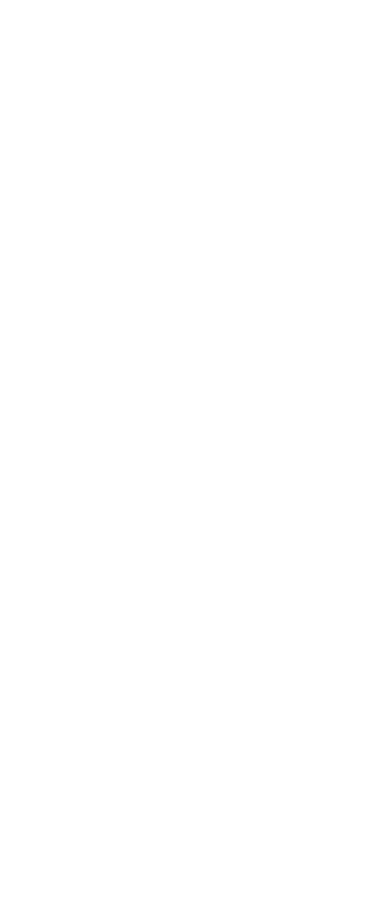
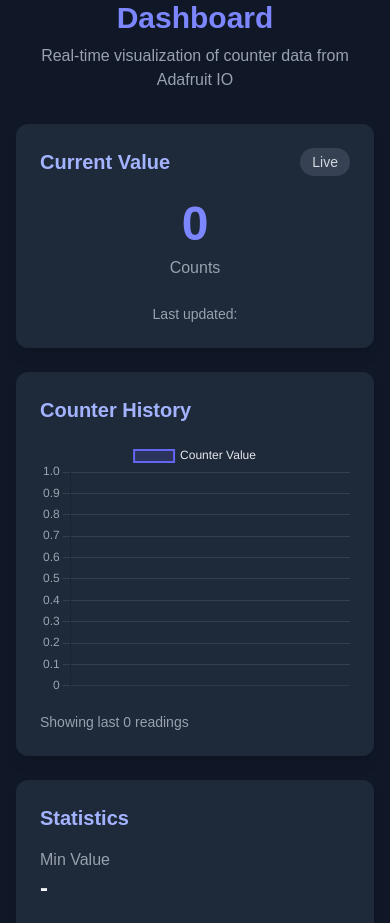
Before and after one commit to mukesh1352/canteensmart, a Next.js app in the folder smartcanteen/: page / in a window 390 px wide. Shown: the part 1062-1985 px from the top of the page. Before the commit the page ends 1010 px from the top, so only its background shows below. Built offline with nearby package versions, Linux system fonts and the light colour scheme; no server answers; the database is empty.

Commit message:
added the counter

```diff
--- /dev/null
+++ b/smartcanteen/src/app/components/counter.tsx
@@ -0,0 +1,232 @@
+"use client";
+import React, { useState, useEffect } from 'react';
+import { Line } from 'react-chartjs-2';
+import {
+  Chart as ChartJS,
+  CategoryScale,
+  LinearScale,
+  PointElement,
+  LineElement,
+  Title,
+  Tooltip,
+  Legend,
+  Filler
+} from 'chart.js';
+
+// Register ChartJS components
+ChartJS.register(
+  CategoryScale,
+  LinearScale,
+  PointElement,
+  LineElement,
+  Title,
+  Tooltip,
+  Legend,
+  Filler
+);
+
+const AIO_USERNAME = process.env.NEXT_PUBLIC_AIO_USERNAME || 'your_username';
+const AIO_KEY = process.env.NEXT_PUBLIC_AIO_KEY || 'your_aio_key';
+const FEED_NAME = 'counter';
+
+const CounterMonitor = () => {
+  const [counter, setCounter] = useState(0);
+  const [isLoading, setIsLoading] = useState(true);
+  const [history, setHistory] = useState<{value: number, timestamp: string}[]>([]);
+  const [lastUpdated, setLastUpdated] = useState<string>('');
+
+  useEffect(() => {
+    // Function to fetch the latest counter value
+    const fetchData = async () => {
+      try {
+        const response = await fetch(`https://io.adafruit.com/api/v2/${AIO_USERNAME}/feeds/${FEED_NAME}/data/last`, {
+          headers: {
+            'X-AIO-Key': AIO_KEY,
+          },
+        });
+
+        const data = await response.json();
+
+        if (data && data.value) {
+          const newValue = Number(data.value);
+          setCounter(newValue);
+
+          // Update history
+          setHistory(prev => {
+            const newHistory = [...prev, {
+              value: newValue,
+              timestamp: new Date().toLocaleTimeString()
+            }];
+            // Keep only the last 20 readings
+            return newHistory.slice(-20);
+          });
+
+          setLastUpdated(new Date().toLocaleTimeString());
+        }
+        setIsLoading(false);
+      } catch (error) {
+        console.error('Error fetching data from Adafruit IO:', error);
+        setIsLoading(false);
+      }
+    };
+
+    // Fetch data on mount
+    fetchData();
+
+    // Set an interval to fetch data every 5 seconds
+    const intervalId = setInterval(() => {
+      fetchData();
+    }, 5000);
+
+    // Cleanup interval on unmount
+    return () => {
+      clearInterval(intervalId);
+    };
+  }, []);
+
+  // Prepare chart data
+  const chartData = {
+    labels: history.map(item => item.timestamp),
+    datasets: [
+      {
+        label: 'Counter Value',
+        data: history.map(item => item.value),
+        borderColor: 'rgba(99, 102, 241, 1)',
+        backgroundColor: 'rgba(99, 102, 241, 0.2)',
+        tension: 0.4,
+        fill: true,
+        pointBackgroundColor: 'rgba(99, 102, 241, 1)',
+        borderWidth: 2
+      }
+    ]
+  };
+
+  const chartOptions = {
+    responsive: true,
+    plugins: {
+      legend: {
+        position: 'top' as const,
+        labels: {
+          color: '#E5E7EB'
+        }
+      },
+      tooltip: {
+        mode: 'index' as const,
+        intersect: false,
+      }
+    },
+    scales: {
+      x: {
+        grid: {
+          color: 'rgba(255, 255, 255, 0.1)'
+        },
+        ticks: {
+          color: '#9CA3AF'
+        }
+      },
+      y: {
+        grid: {
+          color: 'rgba(255, 255, 255, 0.1)'
+        },
+        ticks: {
+          color: '#9CA3AF'
+        }
+      }
+    },
+    maintainAspectRatio: false
+  };
+
+  return (
+    <div className="min-h-screen bg-gray-900 text-gray-100 p-4 md:p-8">
+      <div className="max-w-6xl mx-auto">
+        {/* Header */}
+        <div className="text-center mb-8">
+          <h1 className="text-3xl md:text-4xl font-bold text-indigo-400 mb-2">Counter Monitoring Dashboard</h1>
+          <p className="text-gray-400">Real-time visualization of counter data from Adafruit IO</p>
+        </div>
+
+        {isLoading ? (
+          <div className="flex justify-center items-center h-64">
+            <div className="animate-spin rounded-full h-12 w-12 border-t-2 border-b-2 border-indigo-500"></div>
+          </div>
+        ) : (
+          <div className="grid grid-cols-1 lg:grid-cols-3 gap-6">
+            {/* Current Value Card */}
+            <div className="bg-gray-800 rounded-xl p-6 shadow-lg lg:col-span-1">
+              <div className="flex items-center justify-between mb-4">
+                <h2 className="text-xl font-semibold text-indigo-300">Current Value</h2>
+                <span className="px-3 py-1 bg-gray-700 rounded-full text-sm text-gray-300">
+                  Live
+                </span>
+              </div>
+              <div className="text-center my-6">
+                <div className="text-5xl md:text-6xl font-bold text-indigo-400">{counter}</div>
+                <p className="text-gray-400 mt-2">Counts</p>
+              </div>
+              <div className="text-sm text-gray-400 text-center">
+                Last updated: {lastUpdated}
+              </div>
+            </div>
+
+            {/* History Graph */}
+            <div className="bg-gray-800 rounded-xl p-6 shadow-lg lg:col-span-2">
+              <h2 className="text-xl font-semibold text-indigo-300 mb-4">Counter History</h2>
+              <div className="h-64">
+                <Line data={chartData} options={chartOptions} />
+              </div>
+              <div className="mt-4 text-sm text-gray-400">
+                Showing last {history.length} readings
+              </div>
+            </div>
+
+            {/* Stats Cards */}
+            <div className="bg-gray-800 rounded-xl p-6 shadow-lg">
+              <h2 className="text-xl font-semibold text-indigo-300 mb-4">Statistics</h2>
+              <div className="space-y-4">
+                <div>
+                  <p className="text-gray-400">Min Value</p>
+                  <p className="text-2xl font-bold">
+                    {history.length > 0 ? Math.min(...history.map(h => h.value)) : '-'}
+                  </p>
+                </div>
+                <div>
+                  <p className="text-gray-400">Max Value</p>
+                  <p className="text-2xl font-bold">
+                    {history.length > 0 ? Math.max(...history.map(h => h.value)) : '-'}
+                  </p>
+                </div>
+                <div>
+                  <p className="text-gray-400">Change (Last 5)</p>
+                  <p className="text-2xl font-bold">
+                    {history.length > 1 ?
+                      (history[history.length - 1].value - history[Math.max(0, history.length - 6)].value) :
+                      '-'}
+                  </p>
+                </div>
+              </div>
+            </div>
+
+            {/* Recent Readings */}
+            <div className="bg-gray-800 rounded-xl p-6 shadow-lg lg:col-span-1">
+              <h2 className="text-xl font-semibold text-indigo-300 mb-4">Recent Readings</h2>
+              <div className="space-y-2 max-h-64 overflow-y-auto">
+                {history.length > 0 ? (
+                  [...history].reverse().map((item, index) => (
+                    <div key={index} className="flex justify-between py-2 border-b border-gray-700">
+                      <span className="text-gray-400">{item.timestamp}</span>
+                      <span className="font-medium">{item.value}</span>
+                    </div>
+                  ))
+                ) : (
+                  <p className="text-gray-400">No data available</p>
+                )}
+              </div>
+            </div>
+          </div>
+        )}
+      </div>
+    </div>
+  );
+};
+
+export default CounterMonitor;
--- a/smartcanteen/src/app/page.tsx
+++ b/smartcanteen/src/app/page.tsx
@@ -1,13 +1,13 @@
 // import Image from "next/image";
 import Header from "./components/header";
 import ItemsDisplay from "./components/items";
-import SmartChatbot from "./components/SmartChatbot";
+import CounterMonitor from "./components/counter";
 export default function Home() {
   return (
     <>
       <Header />
       <ItemsDisplay />
-      <SmartChatbot />
+      <CounterMonitor />
     </>
   );
 }
```
